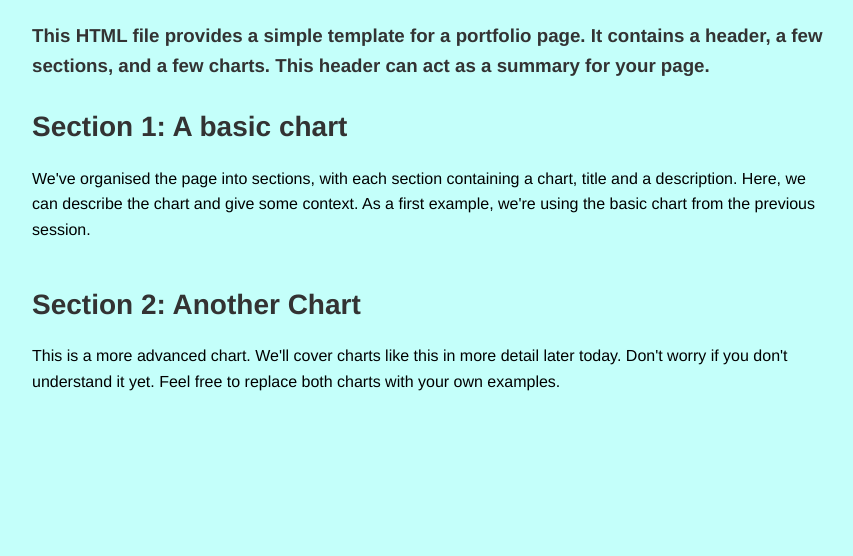
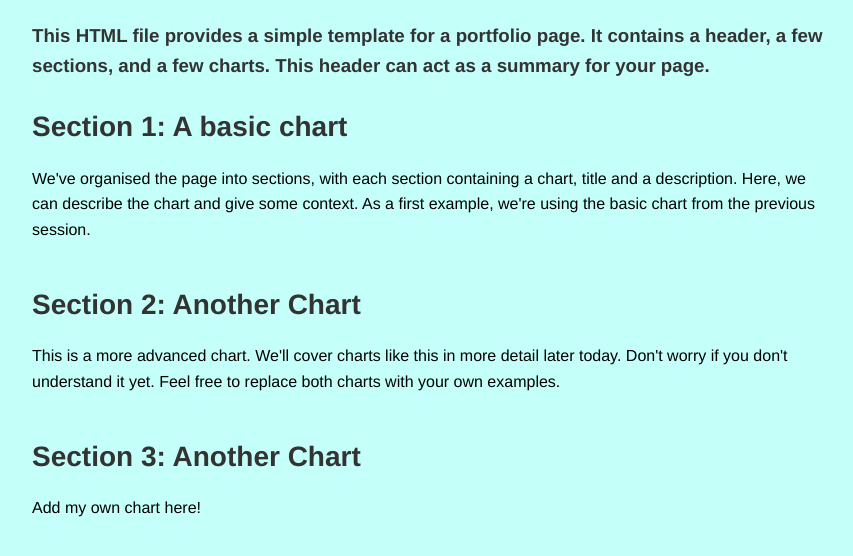
Before and after one commit to regandhughes01/regandhughes01.github.io, a plain HTML site: page index.html in a window 1280 px wide. Shown: the part 266-822 px from the top of the page, without its empty margins (208-1061 px from the left). Before the commit the page ends 800 px from the top, so only its background shows below. Drawn offline with Linux system fonts and the light colour scheme; a script that the page names is missing.

Commit message:
Add files via upload

```diff
--- a/index.html
+++ b/index.html
@@ -71,6 +71,16 @@
         <figure id="Location2"></figure> <!-- we give it an id so we can put a vega-lite graph here with VegaEmbed -->
     </section>
 
+    <section>
+        <div class="chart-description"> <!-- we are grouping the title and description together so we can style them together -->
+            <h2>Section 3: Another Chart</h2>
+            <p> <!-- This is a paragraph, it's the main way to display text on a web page -->
+                Add my own chart here!
+            </p>
+        </div>
+        <figure id="infrastructurechart2code.json"></figure> <!-- we give it an id so we can put a vega-lite graph here with VegaEmbed -->
+    </section>
+
     <!-- Do you want to add more sections? -->
         <!-- Try copying pasting the section above -->
         <!-- You'll need to change the id of the figure "<figure id="Location3"... -->
```
